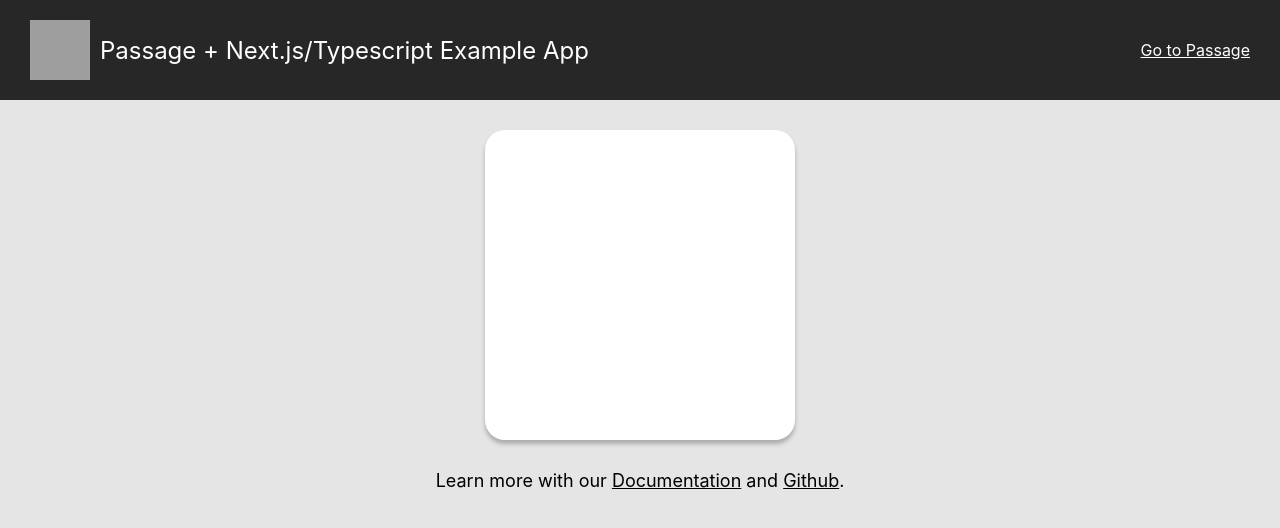
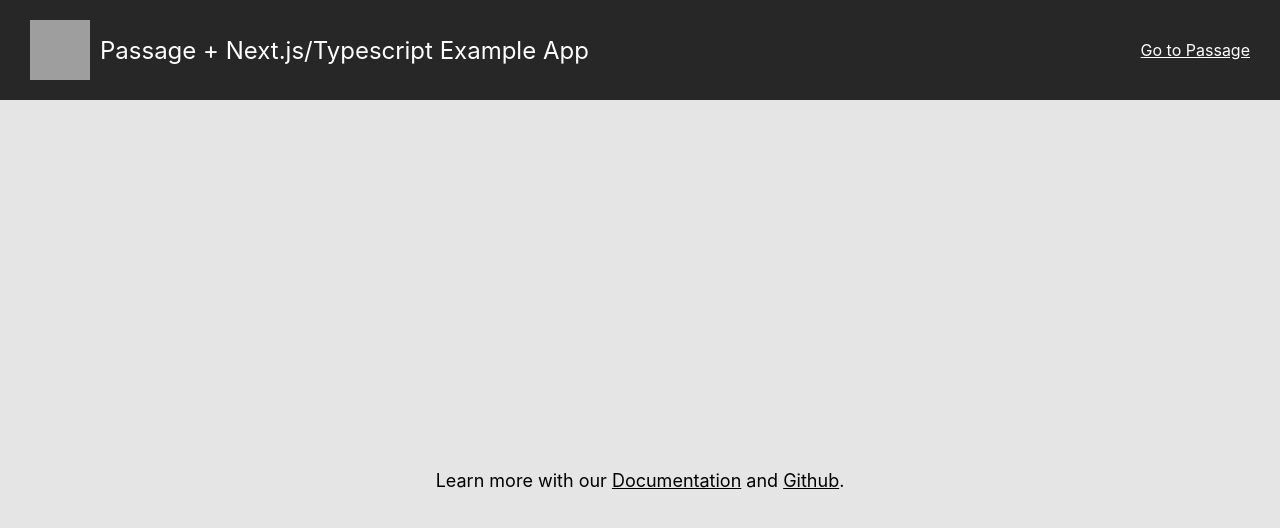
Before and after one commit to PassageNick/example-nextjs-ts, a Next.js app: page / in a window 1280 px wide. Shown: the top 528 px of the page. Built offline with nearby package versions, Linux system fonts and the light colour scheme; grey boxes are pictures that could not be loaded.

Commit message:
Getting <profile> component to display correctly

```diff
--- a/styles/App.module.css
+++ b/styles/App.module.css
@@ -3,7 +3,7 @@
     background: white;
     box-shadow: 0px 4px 4px rgba(0, 0, 0, 0.25);
     border-radius: 20px;
-    width: 310px;
+    width: fit-content;
     min-height: 310px;
     margin: 30px auto;
 }
```
